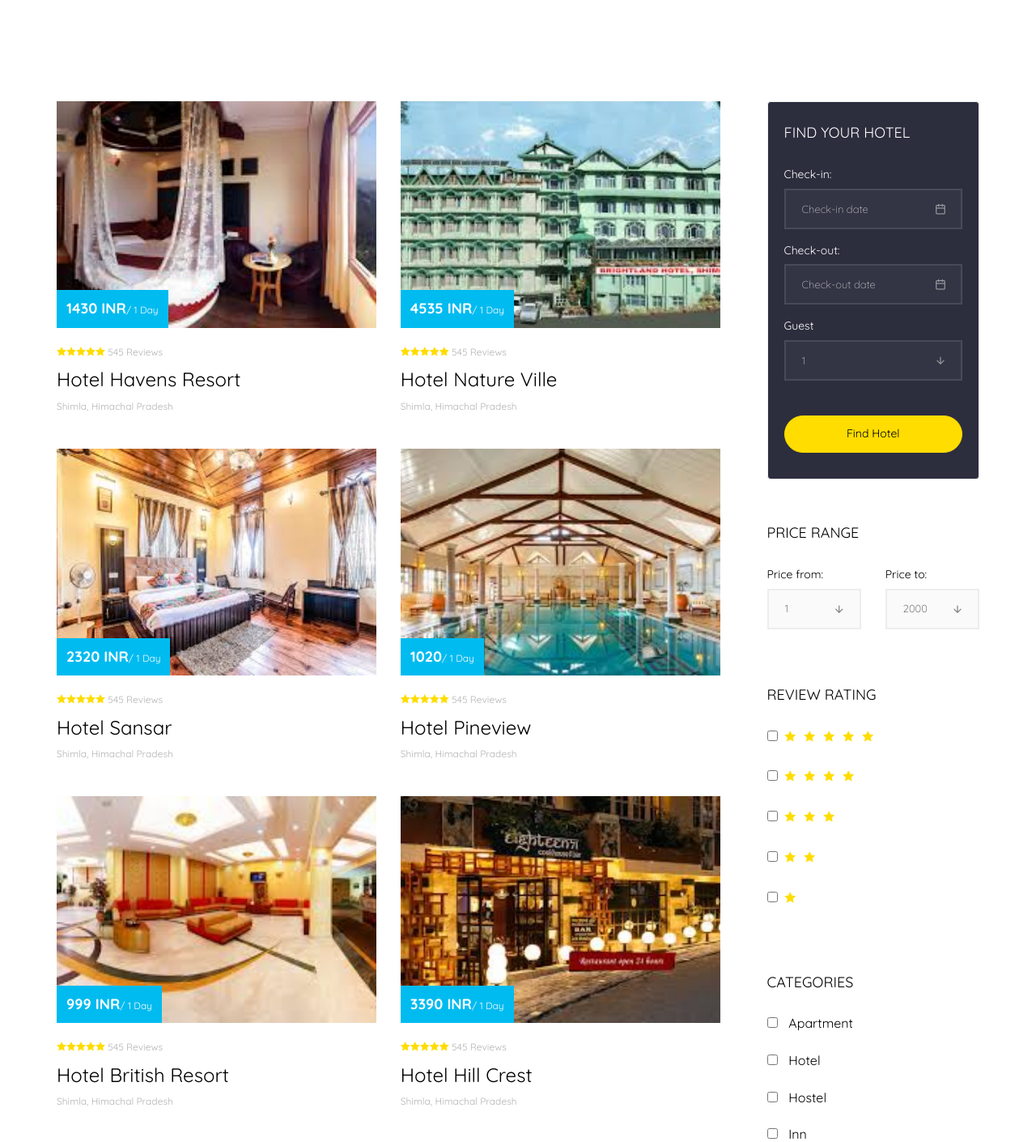
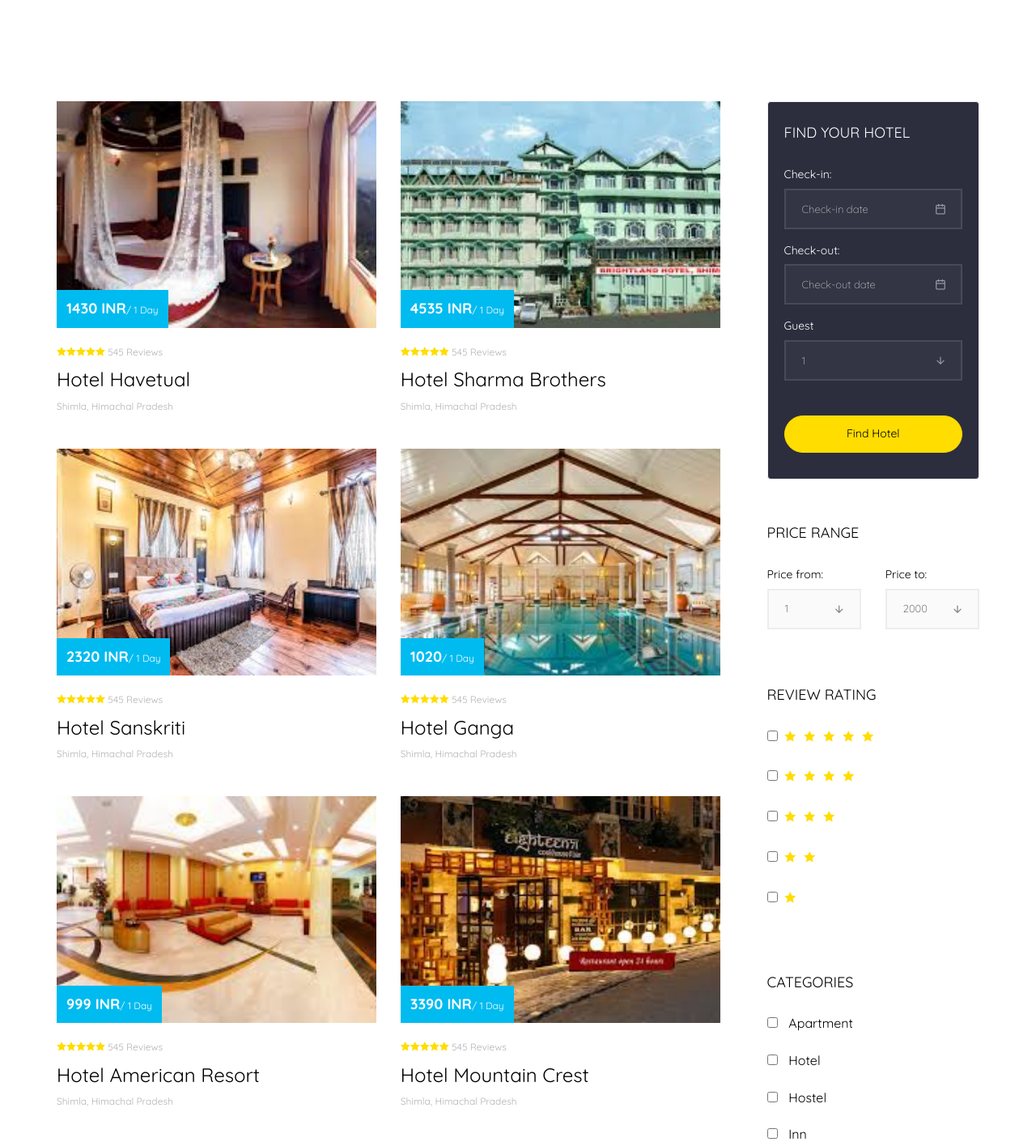
Before and after one commit to kampaitees/Travelling-Mamas, a Django app: page /shimla in a window 1280 px wide. Shown: the part 651-2061 px from the top of the page at 81% size. Run offline with Django 3.2, Linux system fonts and the light colour scheme; some libraries are stand-ins or nearby versions; some web fonts are replaced.

Commit message:
hotel_room updated

```diff
--- a/dbms/templates/alleppey.html
+++ b/dbms/templates/alleppey.html
@@ -226,7 +226,7 @@
                                 </div>
                             </div>
                         </div>
-                        <div class="row">
+                        {% comment %} <div class="row">
                             <div class="col-md-12 text-center">
                                 <ul class="pagination">
                                     <li class="disabled"><a href="#">&laquo;</a></li>
@@ -237,7 +237,7 @@
                                     <li><a href="#">&raquo;</a></li>
                                 </ul>
                             </div>
-                        </div>
+                        </div> {% endcomment %}
                     </div>
 
                     <!-- SIDEBAR-->
--- a/dbms/templates/coorg.html
+++ b/dbms/templates/coorg.html
@@ -167,7 +167,7 @@
                                         </a>
                                         <div class="desc">
                                             <p class="star"><span><i class="icon-star-full"></i><i class="icon-star-full"></i><i class="icon-star-full"></i><i class="icon-star-full"></i><i class="icon-star-full"></i></span> 545 Reviews</p>
-                                            <h3><a href="hotel-room">Hotel woodstock Villa</a></h3>
+                                            <h3><a href="hotel-room">Hotel Woodstock Villa</a></h3>
                                             <span class="place">Coorg, Karnataka</span>
                                         </div>
                                     </div>
@@ -226,7 +226,7 @@
                                 </div>
                             </div>
                         </div>
-                        <div class="row">
+                        {% comment %} <div class="row">
                             <div class="col-md-12 text-center">
                                 <ul class="pagination">
                                     <li class="disabled"><a href="#">&laquo;</a></li>
@@ -237,7 +237,7 @@
                                     <li><a href="#">&raquo;</a></li>
                                 </ul>
                             </div>
-                        </div>
+                        </div> {% endcomment %}
                     </div>
 
                     <!-- SIDEBAR-->
--- a/dbms/templates/darjeeling.html
+++ b/dbms/templates/darjeeling.html
@@ -226,7 +226,7 @@
                                 </div>
                             </div>
                         </div>
-                        <div class="row">
+                        {% comment %} <div class="row">
                             <div class="col-md-12 text-center">
                                 <ul class="pagination">
                                     <li class="disabled"><a href="#">&laquo;</a></li>
@@ -237,7 +237,7 @@
                                     <li><a href="#">&raquo;</a></li>
                                 </ul>
                             </div>
-                        </div>
+                        </div> {% endcomment %}
                     </div>
 
                     <!-- SIDEBAR-->
--- a/dbms/templates/dharmashala.html
+++ b/dbms/templates/dharmashala.html
@@ -226,7 +226,7 @@
                                 </div>
                             </div>
                         </div>
-                        <div class="row">
+                        {% comment %} <div class="row">
                             <div class="col-md-12 text-center">
                                 <ul class="pagination">
                                     <li class="disabled"><a href="#">&laquo;</a></li>
@@ -237,7 +237,7 @@
                                     <li><a href="#">&raquo;</a></li>
                                 </ul>
                             </div>
-                        </div>
+                        </div> {% endcomment %}
                     </div>
 
                     <!-- SIDEBAR-->
--- a/dbms/templates/ooty.html
+++ b/dbms/templates/ooty.html
@@ -226,7 +226,7 @@
                                 </div>
                             </div>
                         </div>
-                        <div class="row">
+                        {% comment %} <div class="row">
                             <div class="col-md-12 text-center">
                                 <ul class="pagination">
                                     <li class="disabled"><a href="#">&laquo;</a></li>
@@ -237,7 +237,7 @@
                                     <li><a href="#">&raquo;</a></li>
                                 </ul>
                             </div>
-                        </div>
+                        </div> {% endcomment %}
                     </div>
 
                     <!-- SIDEBAR-->
--- a/dbms/templates/shimla.html
+++ b/dbms/templates/shimla.html
@@ -128,7 +128,7 @@
                                         </a>
                                         <div class="desc">
                                             <p class="star"><span><i class="icon-star-full"></i><i class="icon-star-full"></i><i class="icon-star-full"></i><i class="icon-star-full"></i><i class="icon-star-full"></i></span> 545 Reviews</p>
-                                            <h3><a href="hotel-room">Hotel Havens Resort</a></h3>
+                                            <h3><a href="hotel-room">Hotel Havetual</a></h3>
                                             <span class="place">Shimla, Himachal Pradesh</span>
                                         </div>
                                     </div>
@@ -141,7 +141,7 @@
                                         </a>
                                         <div class="desc">
                                             <p class="star"><span><i class="icon-star-full"></i><i class="icon-star-full"></i><i class="icon-star-full"></i><i class="icon-star-full"></i><i class="icon-star-full"></i></span> 545 Reviews</p>
-                                            <h3><a href="hotel-room">Hotel Nature Ville</a></h3>
+                                            <h3><a href="hotel-room">Hotel Sharma Brothers</a></h3>
                                             <span class="place">Shimla, Himachal Pradesh</span>
                                         </div>
                                     </div>
@@ -154,7 +154,7 @@
                                         </a>
                                         <div class="desc">
                                             <p class="star"><span><i class="icon-star-full"></i><i class="icon-star-full"></i><i class="icon-star-full"></i><i class="icon-star-full"></i><i class="icon-star-full"></i></span> 545 Reviews</p>
-                                            <h3><a href="hotel-room">Hotel Sansar</a></h3>
+                                            <h3><a href="hotel-room">Hotel Sanskriti</a></h3>
                                             <span class="place">Shimla, Himachal Pradesh</span>
                                         </div>
                                     </div>
@@ -167,7 +167,7 @@
                                         </a>
                                         <div class="desc">
                                             <p class="star"><span><i class="icon-star-full"></i><i class="icon-star-full"></i><i class="icon-star-full"></i><i class="icon-star-full"></i><i class="icon-star-full"></i></span> 545 Reviews</p>
-                                            <h3><a href="hotel-room">Hotel Pineview</a></h3>
+                                            <h3><a href="hotel-room">Hotel Ganga</a></h3>
                                             <span class="place">Shimla, Himachal Pradesh</span>
                                         </div>
                                     </div>
@@ -180,7 +180,7 @@
                                         </a>
                                         <div class="desc">
                                             <p class="star"><span><i class="icon-star-full"></i><i class="icon-star-full"></i><i class="icon-star-full"></i><i class="icon-star-full"></i><i class="icon-star-full"></i></span> 545 Reviews</p>
-                                            <h3><a href="hotel-room">Hotel British Resort</a></h3>
+                                            <h3><a href="hotel-room">Hotel American Resort</a></h3>
                                             <span class="place">Shimla, Himachal Pradesh</span>
                                         </div>
                                     </div>
@@ -193,7 +193,7 @@
                                         </a>
                                         <div class="desc">
                                             <p class="star"><span><i class="icon-star-full"></i><i class="icon-star-full"></i><i class="icon-star-full"></i><i class="icon-star-full"></i><i class="icon-star-full"></i></span> 545 Reviews</p>
-                                            <h3><a href="hotel-room">Hotel Hill Crest</a></h3>
+                                            <h3><a href="hotel-room">Hotel Mountain Crest</a></h3>
                                             <span class="place">Shimla, Himachal Pradesh</span>
                                         </div>
                                     </div>
@@ -206,7 +206,7 @@
                                         </a>
                                         <div class="desc">
                                             <p class="star"><span><i class="icon-star-full"></i><i class="icon-star-full"></i><i class="icon-star-full"></i><i class="icon-star-full"></i><i class="icon-star-full"></i></span> 545 Reviews</p>
-                                            <h3><a href="hotel-room">Hotel Snow King Resort</a></h3>
+                                            <h3><a href="hotel-room">Hotel Snow Queen</a></h3>
                                             <span class="place">Shimla, Himachal Pradesh</span>
                                         </div>
                                     </div>
@@ -219,14 +219,14 @@
                                         </a>
                                         <div class="desc">
                                             <p class="star"><span><i class="icon-star-full"></i><i class="icon-star-full"></i><i class="icon-star-full"></i><i class="icon-star-full"></i><i class="icon-star-full"></i></span> 545 Reviews</p>
-                                            <h3><a href="hotel-room">Hotel Nishat</a></h3>
+                                            <h3><a href="hotel-room">Hotel Radissan</a></h3>
                                             <span class="place">Shimla, Himachal Pradesh</span>
                                         </div>
                                     </div>
                                 </div>
                             </div>
                         </div>
-                        <div class="row">
+                        {% comment %} <div class="row">
                             <div class="col-md-12 text-center">
                                 <ul class="pagination">
                                     <li class="disabled"><a href="#">&laquo;</a></li>
@@ -237,7 +237,7 @@
                                     <li><a href="#">&raquo;</a></li>
                                 </ul>
                             </div>
-                        </div>
+                        </div> {% endcomment %}
                     </div>
 
                     <!-- SIDEBAR-->
--- a/dbms/templates/srinagar.html
+++ b/dbms/templates/srinagar.html
@@ -226,7 +226,7 @@
                                 </div>
                             </div>
                         </div>
-                        <div class="row">
+                        {% comment %} <div class="row">
                             <div class="col-md-12 text-center">
                                 <ul class="pagination">
                                     <li class="disabled"><a href="#">&laquo;</a></li>
@@ -237,7 +237,7 @@
                                     <li><a href="#">&raquo;</a></li>
                                 </ul>
                             </div>
-                        </div>
+                        </div> {% endcomment %}
                     </div>
 
                     <!-- SIDEBAR-->
--- a/dbms/templates/tours.html
+++ b/dbms/templates/tours.html
@@ -106,7 +106,7 @@
                                 <div class="col-md-6 col-md-offset-3 col-sm-12 col-xs-12 slider-text">
                                     <div class="slider-text-inner text-center">
                                         <h2>by Rahul Kumar & Rishi Sharma</h2>
-                                        <h1>Find Destinations</h1>
+                                        <h1>Find Best Destinations In India</h1>
                                     </div>
                                 </div>
                             </div>
@@ -227,7 +227,7 @@
                                 </div>
                             </div>
                         </div>
-                        <div class="row">
+                        {% comment %} <div class="row">
                             <div class="col-md-12 text-center">
                                 <ul class="pagination">
                                     <li class="disabled"><a href="#">&laquo;</a></li>
@@ -238,7 +238,7 @@
                                     <li><a href="#">&raquo;</a></li>
                                 </ul>
                             </div>
-                        </div>
+                        </div> {% endcomment %}
                     </div>
 
                     <!-- SIDEBAR-->
```
Also changed, not shown: dbms/templates/hotel-room.html (+7 -7 lines), dbms/templates/nainital.html (+10 -10 lines).
